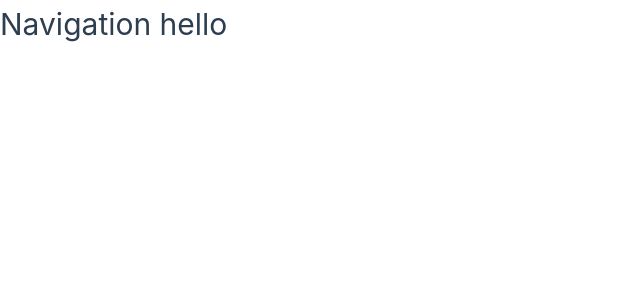
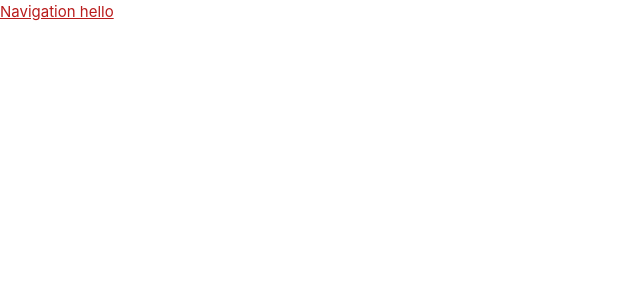
Before and after one commit to Zackaliok/no-name-1, a Vue app: page / in a window 1280 px wide. Shown: the top 300 px of the page, without its empty margins (0-640 px from the left). Built offline with nearby package versions, Linux system fonts and the light colour scheme.

Commit message:
add TailwindCss into the project

```diff
--- a/package.json
+++ b/package.json
@@ -15,9 +15,12 @@
     "@rushstack/eslint-patch": "^1.1.0",
     "@vitejs/plugin-vue": "^2.3.1",
     "@vue/eslint-config-prettier": "^7.0.0",
+    "autoprefixer": "^10.4.7",
     "eslint": "^8.5.0",
     "eslint-plugin-vue": "^8.2.0",
+    "postcss": "^8.4.14",
     "prettier": "^2.5.1",
+    "tailwindcss": "^3.0.24",
     "vite": "^2.9.5"
   }
 }
--- /dev/null
+++ b/postcss.config.js
@@ -0,0 +1,6 @@
+module.exports = {
+  plugins: {
+    tailwindcss: {},
+    autoprefixer: {},
+  },
+}
--- a/src/assets/base.css
+++ b/src/assets/base.css
@@ -1,3 +1,7 @@
+/* tailwind importation */
+@tailwind base;
+@tailwind components;
+@tailwind utilities;
 /* color palette from <https://github.com/vuejs/theme> */
 :root {
   --vt-c-white: #ffffff;
--- a/src/components/Navigation.vue
+++ b/src/components/Navigation.vue
@@ -1,15 +1,9 @@
 <template>
-  <h1>Navigation hello</h1>
+  <h1 class="underline text-red-700">Navigation hello</h1>
 </template>
 
 <script>
 export default {
-  components: {
-    Navigation
-  }
-}
+  name: "Navigation-bar",
+};
 </script>
-
-<style>
-
-</style>
--- a/src/main.js
+++ b/src/main.js
@@ -1,6 +1,7 @@
 import { createApp } from "vue";
 import App from "./App.vue";
 import router from "./router";
+import "./assets/base.css";
 
 const app = createApp(App);
 
--- /dev/null
+++ b/tailwind.config.js
@@ -0,0 +1,8 @@
+// eslint-disable-next-line no-undef
+module.exports = {
+  content: ["./index.html", "./src/**/*.{vue,js,ts,jsx,tsx}"],
+  theme: {
+    extend: {},
+  },
+  plugins: [],
+};
```
Also changed, not shown: 1 other file (tests, documents, lock files or other folders).
